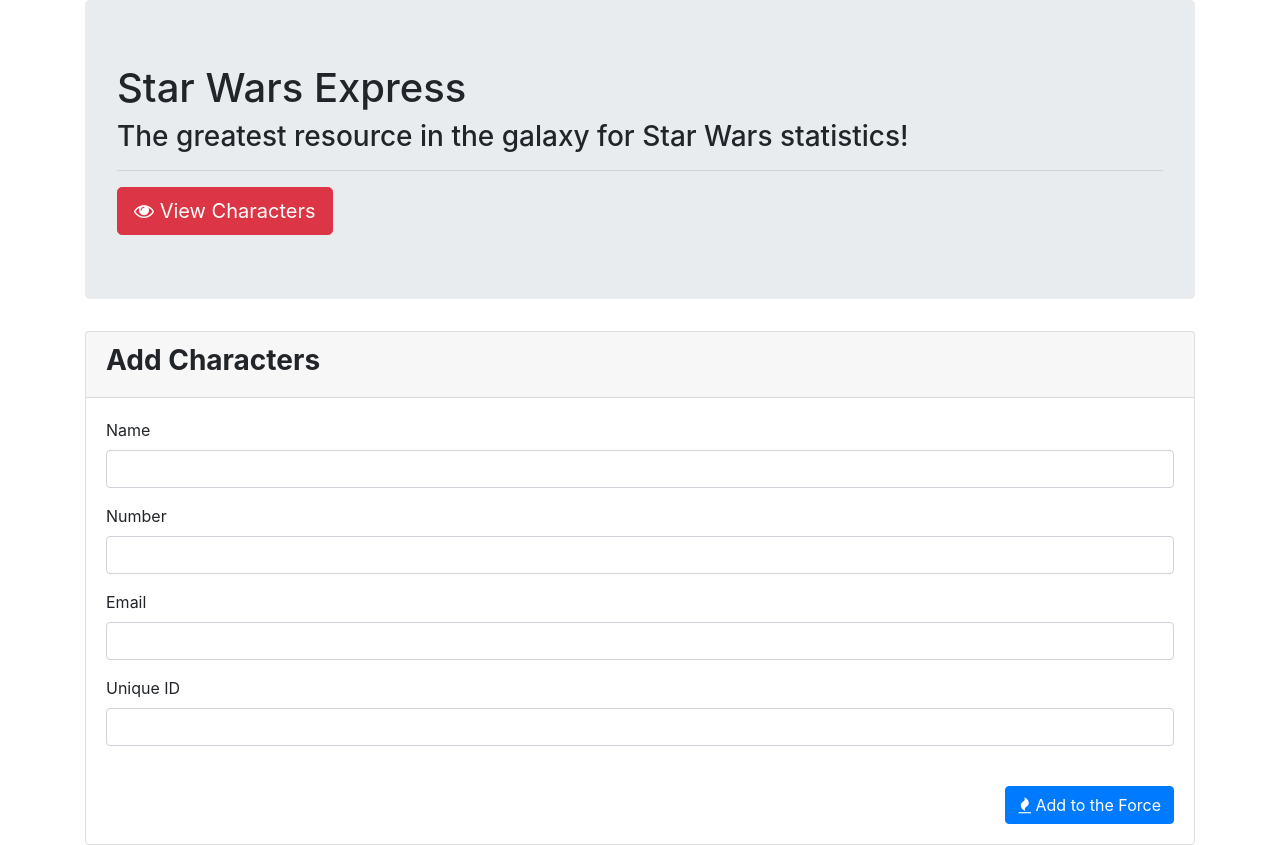
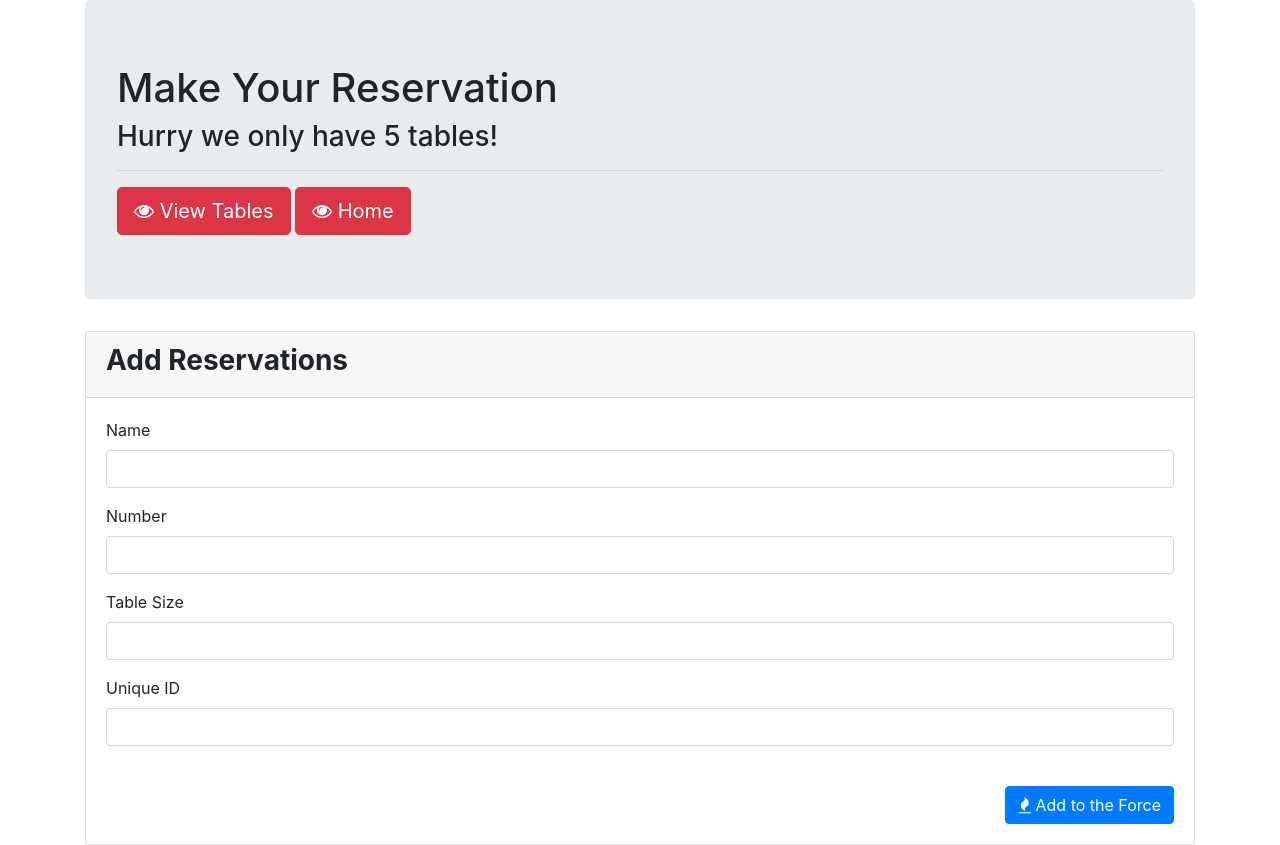
Before and after one commit to abdulhakeemdahir/Hot-Restaurant-App, a website: page add.html in a window 1280 px wide. Drawn offline with nearby package versions, Linux system fonts and the light colour scheme.

Commit message:
Finished html structure.

```diff
--- a/add.html
+++ b/add.html
@@ -2,7 +2,7 @@
 <html lang="en">
   <head>
     <meta charset="UTF-8" />
-    <title>Star Wars - Express</title>
+    <title>Hot Restaurant</title>
     <!-- Latest compiled and minified CSS & JS -->
     <link
       rel="stylesheet"
@@ -18,12 +18,17 @@
   <body>
     <div class="container">
       <div class="jumbotron">
-        <h1>Star Wars Express</h1>
-        <h3>The greatest resource in the galaxy for Star Wars statistics!</h3>
+        <h1>Make Your Reservation</h1>
+        <h3>Hurry we only have 5 tables!</h3>
         <hr />
+        <a href="/tables"
+          ><button class="btn btn-danger btn-lg">
+            <span class="fa fa-eye"></span> View Tables
+          </button></a
+        >
         <a href="/"
           ><button class="btn btn-danger btn-lg">
-            <span class="fa fa-eye"></span> View Characters
+            <span class="fa fa-eye"></span> Home
           </button></a
         >
       </div>
@@ -31,7 +36,7 @@
         <div class="col-12">
           <div class="card">
             <div class="card-header">
-              <h3><strong>Add Characters</strong></h3>
+              <h3><strong>Add Reservations</strong></h3>
             </div>
             <div class="card-body">
               <form method="POST" role="form">
@@ -46,8 +51,8 @@
                 </div>
 
                 <div class="form-group">
-                  <label for="email">Email</label>
-                  <input type="text" class="form-control" id="email" />
+                  <label for="table-size">Table Size</label>
+                  <input type="text" class="form-control" id="table-size" />
                 </div>
 
                 <div class="form-group">
```
Also changed, not shown: index.html (+1 -1 lines), tables.html (+2 -2 lines).
